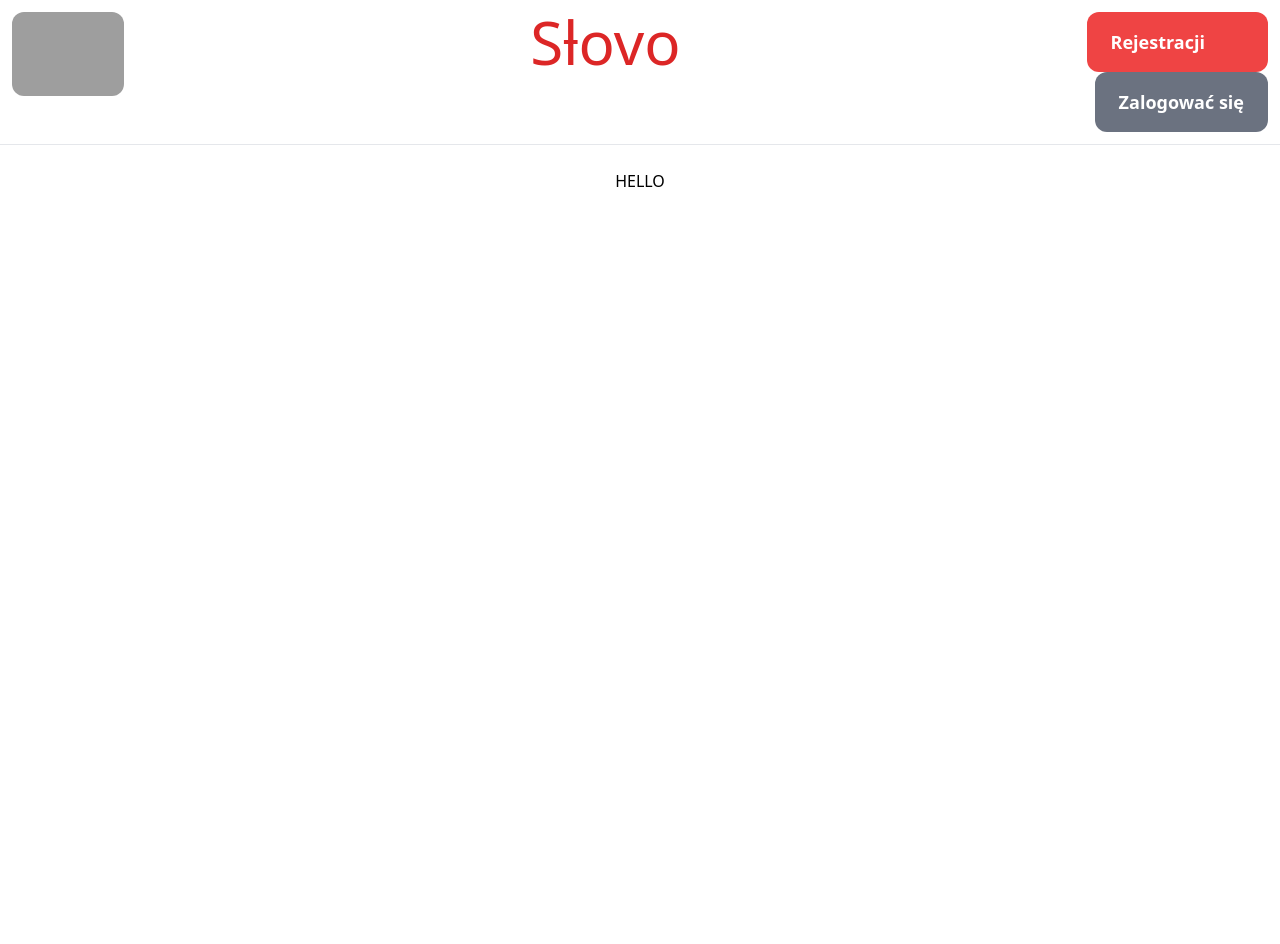
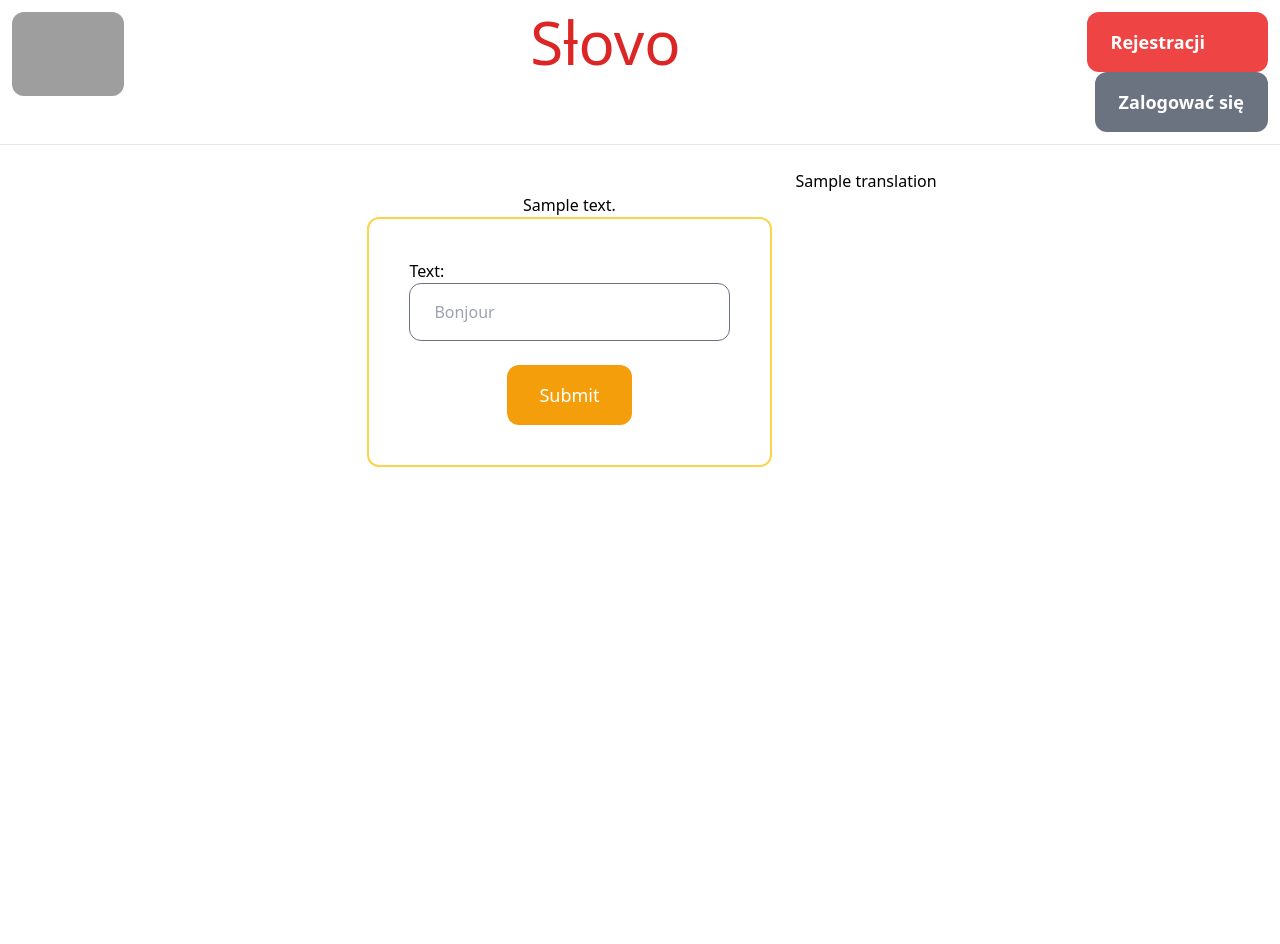
Before and after one commit to markov-ngz/DEVIA_BLOC_3_webapp, a Django app: template slovo/translation/templates/translation/translation.html in a window 1280 px wide. Shown: the top 944 px of the page. Run offline with Django 5.2, Linux system fonts and the light colour scheme; the template is opened without the code that fills it: values that come from a table or form of the project are taken from there, most other values are stand-ins (such as "Sample title", 1, 10 or a date in 2020); style sheets or scripts are compiled from the project's sources; some libraries are stand-ins or nearby versions; grey boxes are pictures that could not be loaded.

Commit message:
NEW : form

```diff
--- a/slovo/translation/forms.py
+++ b/slovo/translation/forms.py
@@ -0,0 +1,7 @@
+from django import forms
+
+class TranslateForm(forms.Form):
+    text = forms.CharField(widget=forms.TextInput(attrs={
+        'placeholder': 'Bonjour',
+        'class':'w-full py-4 px-6 rounded-xl'
+    }))
--- a/slovo/translation/templates/translation/translation.html
+++ b/slovo/translation/templates/translation/translation.html
@@ -2,5 +2,31 @@
 {% load static %}
 {% block title %}  {% endblock %}
 {% block content %}
-HELLO
+<div>
+    <div class="flex">
+        <div class="p-6 flex flex-col items-center ">
+            {{ text }}
+            <form action="" method="post" class="border-amber-300 border-2 p-10 rounded-xl">
+                {% csrf_token %}
+                <div class="space-y-4 ">
+                    {{ form.as_p }}
+                </div>
+                {% if form.errors or form.non_field_errors %}
+                    <div class="mb-3 p-6 bg-amber-100 rounded-xl">
+                        {%for field in form %}
+                            {{ field.errors}}
+                        {% endfor %}
+                        {{ form.non_field_errors }}
+                    </div>
+                {% endif %}
+                <div class=" flex justify-center ">
+                    <button class=" mt-6 py-4 px-8 text-lg bg-amber-500 hover:bg-amber-700 rounded-xl text-white"> Submit </button>
+                </div>
+            </form>
+        </div>
+        <div>
+            {{translation}}
+        </div>
+    </div>
+</div>
 {% endblock %}
```
Also changed, not shown: slovo/translation/views.py (+24 -1 lines).
